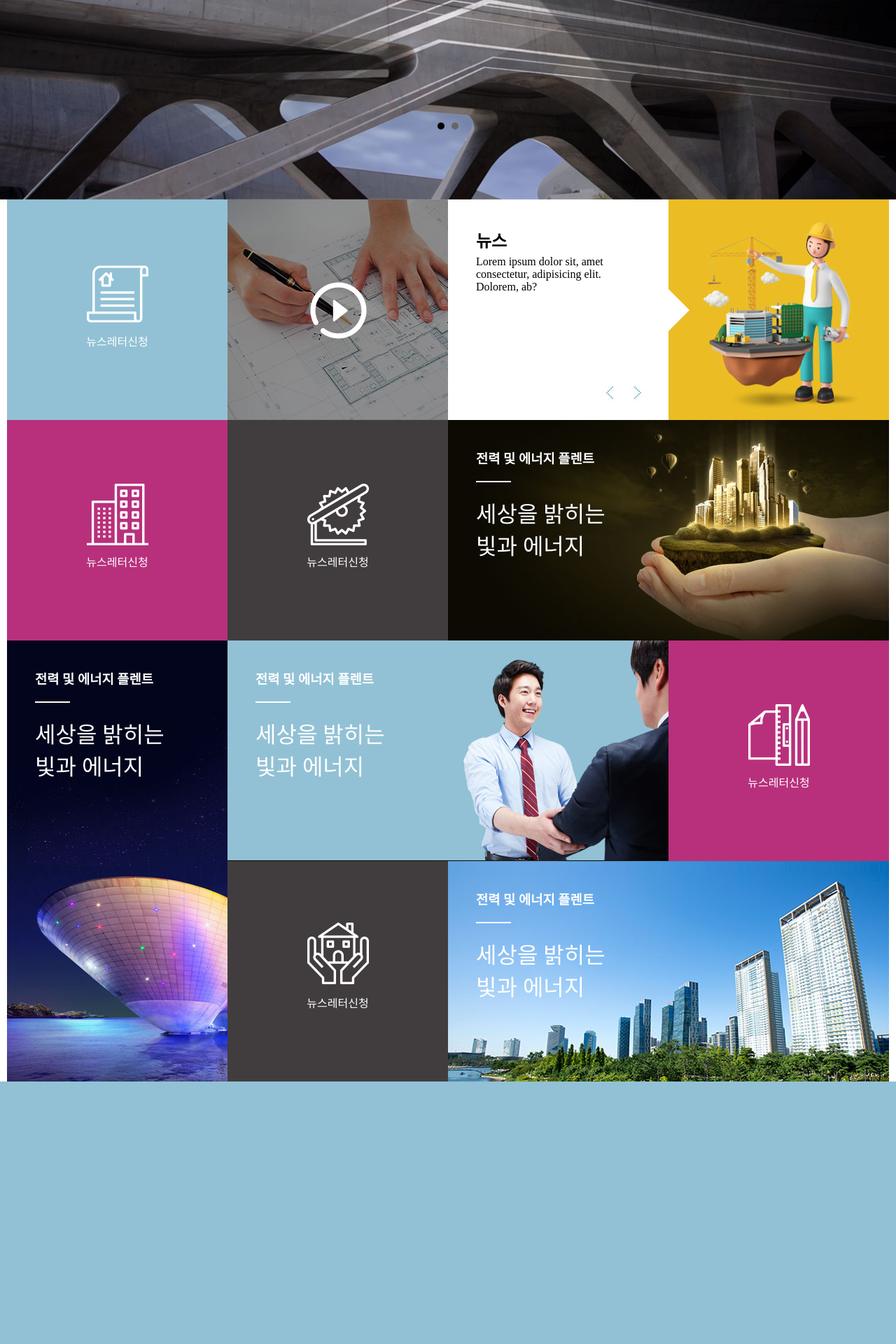
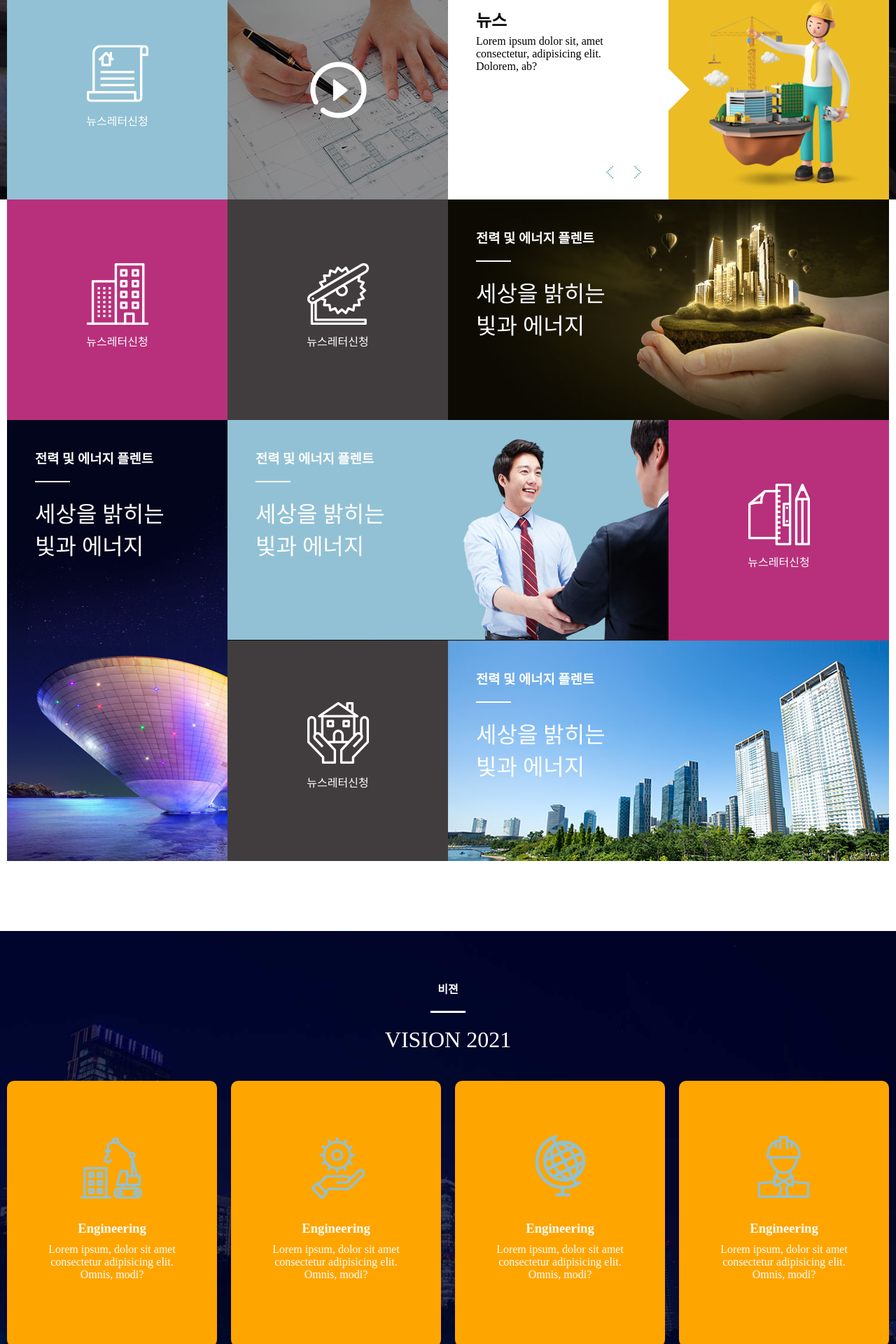
Before and after one commit to kinm229/web2021, a PHP site: page / in a window 1280 px wide. Shown: the part 720-2640 px from the top of the page at 70% size. Before the commit the page ends 2265 px from the top, so only its background shows below. Run offline with PHP 8.4, Linux system fonts and the light colour scheme.

Commit message:
asd
asdasd

```diff
--- /dev/null
+++ b/02php/css/style.css
@@ -0,0 +1,6 @@
+@charset "utf-8";
+
+*{margin: 0;padding: 0;box-sizing: border-box;}
+li{list-style:none;}
+a:visited,a:link{color: #000;text-decoration: none;}
+.clearfix:after{content:"";display: block;clear: both;}
--- a/20210105_menu/mobile_menu.html
+++ b/20210105_menu/mobile_menu.html
@@ -19,7 +19,7 @@
 				// }
 				//
 
-				if( $("#myTopMenu").attr("class") != "topNav clearfix" ){
+				if( $("#myTopMenu").attr("class") == "topNav clearfix" ){
 					$("#myTopMenu").addClass("responsive");
 				}else{
 					$("#myTopMenu").removeClass("responsive");
@@ -32,6 +32,9 @@
 
 </head>
 <body>
+	<style>
+	.menuWrap{background-color:#1f7746;}
+	</style>
 	<div class="menuWrap">
 		<nav id="myTopMenu" class="topNav clearfix ">
 			<a href="#">HOME</a>
--- /dev/null
+++ b/20210111_company/css/mobile.css
@@ -0,0 +1,135 @@
+@charset "utf-8";
+header#main_header{}
+
+/*header top*/
+#header_top{
+	width: 100%;
+	position: fixed;
+	top:0;z-index:1;
+}
+
+#header_top>h1{float: left;background:red;height: 50px;}
+#main_menu{float: right;}
+#main_menu li{float: left;height: 50px;}
+#main_menu li a{display: block;line-height:50px;padding:0 30px;}
+.toggleMenu{display: none;}
+
+/*slier*/
+.sliderWrap{height: 400px;}
+.sliderWrap li{
+	height: 400px;_background:skyblue;
+	background-repeat: no-repeat;
+	background-position: center;
+	background-size: cover;
+
+}
+.sliderWrap li.slider_1st{
+	background-image: url(../images/mainimg01.jpg);
+}
+.sliderWrap li.slider_2st{
+	background-image: url(../images/mainimg02.jpg);
+}
+
+
+.sliderWrap .slider_txt{
+	position: absolute;width: 500px;left:50%;margin-left:-250px;
+	text-align: center;color:white;top:50%;
+}
+.sliderWrap .slider_txt h3{font-size:1em;}
+.sliderWrap .slider_txt h3:after{content:"";display: none;}
+.sliderWrap .slider_txt p{display: none;}
+.sliderWrap .bx-wrapper {
+    -moz-box-shadow: none;
+    -webkit-box-shadow: none;
+    box-shadow: none;
+    border: 0 none;
+    margin-bottom: 0;
+}
+.sliderWrap .bx-wrapper .bx-pager{
+	bottom:10px;
+}
+
+/*content*/
+.content{width: 100%;}
+.content>ul>li{
+	float: left;width: 25%;position: relative;
+	overflow: hidden;transition:0.3s;
+	height: 170px;
+}
+.content>ul>li a{color:white;}
+/*.content>ul>li:nth-child(2n){background:skyblue;}*/
+
+/*content layout*/
+.content li.ct1st{background: #92c1d5;width: 50%;}
+.content li.ct2st{width: 50%;}
+.content li.ct3st{display: none;}
+.content li.ct4st{background: #b8307c;width: 50%;}
+.content li.ct5st{background: #413d3e;width: 50%;}
+.content li.ct6st{display: none;width: 50%;}
+.content li.ct7st{display: none;height: 630px;}
+.content li.ct8st{display: none;width: 50%;}
+.content li.ct9st{display: none;background: #b8307c;}
+.content li.ct10st{display: none;background: #413d3e;}
+.content li.ct11st{display: none;width: 50%;}
+
+
+/*content icon cell*/
+
+.content li.ct1st a,
+.content li.ct4st a,
+.content li.ct5st a,
+.content li.ct9st a,
+.content li.ct10st a
+{text-align: center;display: block;height: 100%;padding:20px;}
+
+.content li.ct1st img,
+.content li.ct4st img,
+.content li.ct5st img,
+.content li.ct9st img,
+.content li.ct10st img
+{display: block;margin: 0 auto;margin-bottom:5px;}
+
+/*content txt*/
+.content div.txt{position: absolute;top: 40px;left: 40px;}
+.content div.txt h3:after{
+	content:"";display: block;width: 50px;height: 2px;
+	background-color: #fff;margin: 20px 0;
+}
+.content div.txt p{font-size:2em;}
+
+/*modal layer*/
+.content .ct2st .bgImg{transition:0.3s;width: 100%;}
+.content .ct2st:hover .bgImg{transform:scale(1.2);}
+.content .ct2st .play{
+	position: absolute;left: 50%;top: 50%;
+	transform:translate(-50%,-50%);
+}
+
+/*news slider*/
+
+.content .ct3st{}
+.content .ct3st h2{position: absolute;top:40px;left: 40px;}
+.content .sliderWrap{width: 630px;height:315px;}
+.content .sliderWrap li.news{width: 630px;height:315px;}
+.content .sliderWrap .left{
+	float: left;width: 315px;height: 315px;padding: 80px 40px;
+	position: relative;
+}
+.content .sliderWrap .left:after{
+	content:"";display: block;
+	border-width:30px;
+	border-style:solid;
+	border-color:transparent transparent transparent white;
+	position: absolute;
+	top:50%;transform:translateY(-50%);
+	right:-60px;
+}
+.content .sliderWrap .right{float: right;width: 315px;height: 315px;}
+.content .ct3st .btn{position: absolute;bottom: 20px;left: 213px;width: 76px;}
+.content .ct3st .btn img{width:38px;height: 38px;float: left;}
+
+
+/*continer*/
+.container{
+	display: none;
+}
--- /dev/null
+++ b/20210111_company/css/pc.css
@@ -0,0 +1,155 @@
+@charset "utf-8";
+header#main_header{height:1950px;position: relative;margin-bottom:100px;}
+
+/*header top*/
+#header_top{
+	width: 1260px;background:pink;
+	position: fixed;left:50%;transform:translateX(-50%);
+	top:40px;z-index:1;
+}
+
+#header_top>h1{float: left;background:red;height: 50px;}
+#main_menu{float: right;}
+#main_menu li{float: left;height: 50px;}
+#main_menu li a{display: block;line-height:50px;padding:0 30px;}
+.toggleMenu{display: none;}
+
+/*slier*/
+.sliderWrap{height: 1005px;}
+.sliderWrap li{
+	height: 1005px;_background:skyblue;
+	background-repeat: no-repeat;
+	background-position: center;
+	background-size: cover;
+
+}
+.sliderWrap li.slider_1st{
+	background-image: url(../images/mainimg01.jpg);
+}
+.sliderWrap li.slider_2st{
+	background-image: url(../images/mainimg02.jpg);
+}
+
+
+.sliderWrap .slider_txt{
+	position: absolute;width: 500px;left:50%;margin-left:-250px;
+	text-align: center;color:white;top:30%;
+}
+.sliderWrap .slider_txt h3{font-size:2em;}
+.sliderWrap .slider_txt h3:after{
+	content:"";display: block;width: 300px;height: 2px;background: #fff;margin: 10px auto
+}
+
+.sliderWrap .bx-wrapper {
+    -moz-box-shadow: none;
+    -webkit-box-shadow: none;
+    box-shadow: none;
+    border: 0 none;
+    margin-bottom: 0;
+}
+.sliderWrap .bx-wrapper .bx-pager{
+	bottom:100px;
+}
+
+/*content*/
+.content{width: 1260px;position: absolute;bottom: 0px;left:50%;transform:translateX(-50%);}
+.content>ul>li{
+	float: left;width: 25%;height: 315px;position: relative;
+	overflow: hidden;transition:0.3s;
+}
+.content>ul>li a{color:white;}
+/*.content>ul>li:nth-child(2n){background:skyblue;}*/
+
+/*content layout*/
+.content li.ct1st{background: #92c1d5;}
+.content li.ct2st{}
+.content li.ct3st{width: 50%;}
+.content li.ct4st{background: #b8307c;}
+.content li.ct5st{background: #413d3e;}
+.content li.ct6st{width: 50%;}
+.content li.ct7st{height: 630px;}
+.content li.ct8st{width: 50%;}
+.content li.ct9st{background: #b8307c;}
+.content li.ct10st{background: #413d3e;}
+.content li.ct11st{width: 50%;}
+
+
+/*content icon cell*/
+
+.content li.ct1st a,
+.content li.ct4st a,
+.content li.ct5st a,
+.content li.ct9st a,
+.content li.ct10st a
+{text-align: center;display: block;height: 100%;padding-top:85px;}
+
+.content li.ct1st img,
+.content li.ct4st img,
+.content li.ct5st img,
+.content li.ct9st img,
+.content li.ct10st img
+{display: block;margin: 0 auto;margin-bottom:5px;}
+
+/*content txt*/
+.content div.txt{position: absolute;top: 40px;left: 40px;}
+.content div.txt h3:after{
+	content:"";display: block;width: 50px;height: 2px;
+	background-color: #fff;margin: 20px 0;
+}
+.content div.txt p{font-size:2em;}
+
+/*modal layer*/
+.content .ct2st .bgImg{transition:0.3s;}
+.content .ct2st:hover .bgImg{transform:scale(1.2);}
+.content .ct2st .play{
+	position: absolute;left: 50%;top: 50%;
+	transform:translate(-50%,-50%);
+}
+
+/*news slider*/
+
+.content .ct3st{}
+.content .ct3st h2{position: absolute;top:40px;left: 40px;}
+.content .sliderWrap{width: 630px;height:315px;}
+.content .sliderWrap li.news{width: 630px;height:315px;}
+.content .sliderWrap .left{
+	float: left;width: 315px;height: 315px;padding: 80px 40px;
+	position: relative;
+}
+.content .sliderWrap .left:after{
+	content:"";display: block;
+	border-width:30px;
+	border-style:solid;
+	border-color:transparent transparent transparent white;
+	position: absolute;
+	top:50%;transform:translateY(-50%);
+	right:-60px;
+}
+.content .sliderWrap .right{float: right;width: 315px;height: 315px;}
+.content .ct3st .btn{position: absolute;bottom: 20px;left: 213px;width: 76px;}
+.content .ct3st .btn img{width:38px;height: 38px;float: left;}
+
+
+/*continer*/
+.container{
+	height: 750px;
+	background:#aaa url(../images/contentsbg01.jpg) no-repeat center fixed;
+	background-size:cover;color:white;padding-top:70px;
+}
+.container .section{width: 1260px;margin: 0 auto;}
+.container h4{text-align: center;}
+.container h4:after{
+	content:"";display: block;width: 50px;height: 3px;background-color: #fff;
+	margin: 20px auto;
+}
+.container .section>p{text-align: center;font-size:2em;margin-bottom:40px;}
+.container .section li{
+	float: left;margin-right:20px;width: 300px;height: 380px;background:orange;
+	padding-top:70px;border-radius:10px;transition:0.3s;
+}
+
+.container .section li:hover{box-shadow:8px 8px 10px rgba(0,0,0,0.5);transform:translate(-10px,-10px);}
+.container .section li:last-child{margin-right:0;}
+.container .section li img{display: block;margin: 0 auto}
+.container .section li .card_body{text-align: center;padding: 20px 40px;}
+.container .card_body h3{margin-bottom:10px;}
--- a/20210111_company/css/style.css
+++ b/20210111_company/css/style.css
@@ -1,130 +1,5 @@
 @charset "utf-8";
-header#main_header{}
 
-/*header top*/
-#header_top{
-	width: 1260px;background:pink;
-	position: fixed;left:50%;transform:translateX(-50%);
-	top:40px;z-index:1;
-}
-
-#header_top>h1{float: left;background:red;height: 50px;}
-#main_menu{float: right;}
-#main_menu li{float: left;height: 50px;}
-#main_menu li a{display: block;line-height:50px;padding:0 30px;}
-.toggleMenu{display: none;}
-
-/*slier*/
-.sliderWrap{height: 1005px;}
-.sliderWrap li{
-	height: 1005px;_background:skyblue;
-	background-repeat: no-repeat;
-	background-position: center;
-	background-size: cover;
-
-}
-.sliderWrap li.slider_1st{
-	background-image: url(../images/mainimg01.jpg);
-}
-.sliderWrap li.slider_2st{
-	background-image: url(../images/mainimg02.jpg);
-}
-
-
-.sliderWrap .slider_txt{
-	position: absolute;width: 500px;left:50%;margin-left:-250px;
-	text-align: center;color:white;top:30%;
-}
-.sliderWrap .slider_txt h3{font-size:2em;}
-.sliderWrap .slider_txt h3:after{
-	content:"";display: block;width: 300px;height: 2px;background: #fff;margin: 10px auto
-}
-
-.sliderWrap .bx-wrapper {
-    -moz-box-shadow: none;
-    -webkit-box-shadow: none;
-    box-shadow: none;
-    border: 0 none;
-    margin-bottom: 0;
-}
-.sliderWrap .bx-wrapper .bx-pager{
-	bottom:100px;
-}
-
-/*content*/
-.content{width: 1260px;margin: 0 auto;}
-.content>ul>li{
-	float: left;width: 25%;height: 315px;position: relative;
-	overflow: hidden;transition:0.3s;
-}
-.content>ul>li a{color:white;}
-/*.content>ul>li:nth-child(2n){background:skyblue;}*/
-
-/*content layout*/
-.content li.ct1st{background: #92c1d5;}
-.content li.ct2st{}
-.content li.ct3st{width: 50%;}
-.content li.ct4st{background: #b8307c;}
-.content li.ct5st{background: #413d3e;}
-.content li.ct6st{width: 50%;}
-.content li.ct7st{height: 630px;}
-.content li.ct8st{width: 50%;}
-.content li.ct9st{background: #b8307c;}
-.content li.ct10st{background: #413d3e;}
-.content li.ct11st{width: 50%;}
-
-
-/*content icon cell*/
-
-.content li.ct1st a,
-.content li.ct4st a,
-.content li.ct5st a,
-.content li.ct9st a,
-.content li.ct10st a
-{text-align: center;display: block;height: 100%;padding-top:85px;}
-
-.content li.ct1st img,
-.content li.ct4st img,
-.content li.ct5st img,
-.content li.ct9st img,
-.content li.ct10st img
-{display: block;margin: 0 auto;margin-bottom:5px;}
-
-/*content txt*/
-.content div.txt{position: absolute;top: 40px;left: 40px;}
-.content div.txt h3:after{
-	content:"";display: block;width: 50px;height: 2px;
-	background-color: #fff;margin: 20px 0;
-}
-.content div.txt p{font-size:2em;}
-
-/*modal layer*/
-.content .ct2st .bgImg{transition:0.3s;}
-.content .ct2st:hover .bgImg{transform:scale(1.2);}
-.content .ct2st .play{
-	position: absolute;left: 50%;top: 50%;
-	transform:translate(-50%,-50%);
-}
-
-/*news slider*/
-
-.content .ct3st{}
-.content .ct3st h2{position: absolute;top:40px;left: 40px;}
-.content .sliderWrap{width: 630px;height:315px;}
-.content .sliderWrap li.news{width: 630px;height:315px;}
-.content .sliderWrap .left{
-	float: left;width: 315px;height: 315px;padding: 80px 40px;
-	position: relative;
-}
-.content .sliderWrap .left:after{
-	content:"";display: block;
-	border-width:30px;
-	border-style:solid;
-	border-color:transparent transparent transparent white;
-	position: absolute;
-	top:50%;transform:translateY(-50%);
-	right:-60px;
-}
-.content .sliderWrap .right{float: right;width: 315px;height: 315px;}
-.content .ct3st .btn{position: absolute;bottom: 20px;left: 213px;width: 76px;}
-.content .ct3st .btn img{width:38px;height: 38px;float: left;}
+@import "pc.css" all and (min-width:992px);
+@import "tablet.css" all and (min-width:557px) and (max-width:991px);
+@import "mobile.css" all and (max-width:556px);
--- /dev/null
+++ b/20210111_company/css/tablet.css
@@ -0,0 +1,155 @@
+@charset "utf-8";
+header#main_header{height:1950px;position: relative;margin-bottom:100px;}
+
+/*header top*/
+#header_top{
+	width: 1260px;background:pink;
+	position: fixed;left:50%;transform:translateX(-50%);
+	top:40px;z-index:1;
+}
+
+#header_top>h1{float: left;background:red;height: 50px;}
+#main_menu{float: right;}
+#main_menu li{float: left;height: 50px;}
+#main_menu li a{display: block;line-height:50px;padding:0 30px;}
+.toggleMenu{display: none;}
+
+/*slier*/
+.sliderWrap{height: 1005px;}
+.sliderWrap li{
+	height: 1005px;_background:skyblue;
+	background-repeat: no-repeat;
+	background-position: center;
+	background-size: cover;
+
+}
+.sliderWrap li.slider_1st{
+	background-image: url(../images/mainimg01.jpg);
+}
+.sliderWrap li.slider_2st{
+	background-image: url(../images/mainimg02.jpg);
+}
+
+
+.sliderWrap .slider_txt{
+	position: absolute;width: 500px;left:50%;margin-left:-250px;
+	text-align: center;color:white;top:30%;
+}
+.sliderWrap .slider_txt h3{font-size:2em;}
+.sliderWrap .slider_txt h3:after{
+	content:"";display: block;width: 300px;height: 2px;background: #fff;margin: 10px auto
+}
+
+.sliderWrap .bx-wrapper {
+    -moz-box-shadow: none;
+    -webkit-box-shadow: none;
+    box-shadow: none;
+    border: 0 none;
+    margin-bottom: 0;
+}
+.sliderWrap .bx-wrapper .bx-pager{
+	bottom:100px;
+}
+
+/*content*/
+.content{width: 1260px;position: absolute;bottom: 0px;left:50%;transform:translateX(-50%);}
+.content>ul>li{
+	float: left;width: 25%;height: 315px;position: relative;
+	overflow: hidden;transition:0.3s;
+}
+.content>ul>li a{color:white;}
+/*.content>ul>li:nth-child(2n){background:skyblue;}*/
+
+/*content layout*/
+.content li.ct1st{background: #92c1d5;}
+.content li.ct2st{}
+.content li.ct3st{width: 50%;}
+.content li.ct4st{background: #b8307c;}
+.content li.ct5st{background: #413d3e;}
+.content li.ct6st{width: 50%;}
+.content li.ct7st{height: 630px;}
+.content li.ct8st{width: 50%;}
+.content li.ct9st{background: #b8307c;}
+.content li.ct10st{background: #413d3e;}
+.content li.ct11st{width: 50%;}
+
+
+/*content icon cell*/
+
+.content li.ct1st a,
+.content li.ct4st a,
+.content li.ct5st a,
+.content li.ct9st a,
+.content li.ct10st a
+{text-align: center;display: block;height: 100%;padding-top:85px;}
+
+.content li.ct1st img,
+.content li.ct4st img,
+.content li.ct5st img,
+.content li.ct9st img,
+.content li.ct10st img
+{display: block;margin: 0 auto;margin-bottom:5px;}
+
+/*content txt*/
+.content div.txt{position: absolute;top: 40px;left: 40px;}
+.content div.txt h3:after{
+	content:"";display: block;width: 50px;height: 2px;
+	background-color: #fff;margin: 20px 0;
+}
+.content div.txt p{font-size:2em;}
+
+/*modal layer*/
+.content .ct2st .bgImg{transition:0.3s;}
+.content .ct2st:hover .bgImg{transform:scale(1.2);}
+.content .ct2st .play{
+	position: absolute;left: 50%;top: 50%;
+	transform:translate(-50%,-50%);
+}
+
+/*news slider*/
+
+.content .ct3st{}
+.content .ct3st h2{position: absolute;top:40px;left: 40px;}
+.content .sliderWrap{width: 630px;height:315px;}
+.content .sliderWrap li.news{width: 630px;height:315px;}
+.content .sliderWrap .left{
+	float: left;width: 315px;height: 315px;padding: 80px 40px;
+	position: relative;
+}
+.content .sliderWrap .left:after{
+	content:"";display: block;
+	border-width:30px;
+	border-style:solid;
+	border-color:transparent transparent transparent white;
+	position: absolute;
+	top:50%;transform:translateY(-50%);
+	right:-60px;
+}
+.content .sliderWrap .right{float: right;width: 315px;height: 315px;}
+.content .ct3st .btn{position: absolute;bottom: 20px;left: 213px;width: 76px;}
+.content .ct3st .btn img{width:38px;height: 38px;float: left;}
+
+
+/*continer*/
+.container{
+	height: 750px;
+	background:#aaa url(../images/contentsbg01.jpg) no-repeat center fixed;
+	background-size:cover;color:white;padding-top:70px;
+}
+.container .section{width: 1260px;margin: 0 auto;}
+.container h4{text-align: center;}
+.container h4:after{
+	content:"";display: block;width: 50px;height: 3px;background-color: #fff;
+	margin: 20px auto;
+}
+.container .section>p{text-align: center;font-size:2em;margin-bottom:40px;}
+.container .section li{
+	float: left;margin-right:20px;width: 300px;height: 380px;background:orange;
+	padding-top:70px;border-radius:10px;transition:0.3s;
+}
+
+.container .section li:hover{box-shadow:8px 8px 10px rgba(0,0,0,0.5);transform:translate(-10px,-10px);}
+.container .section li:last-child{margin-right:0;}
+.container .section li img{display: block;margin: 0 auto}
+.container .section li .card_body{text-align: center;padding: 20px 40px;}
+.container .card_body h3{margin-bottom:10px;}
--- a/20210111_company/index.html
+++ b/20210111_company/index.html
@@ -167,5 +167,53 @@
 		</div>
 
 	</header>
+	<div class="container">
+		<div class="section">
+			<h4>비젼</h4>
+			<p>VISION 2021</p>
+
+			<ul class="clearfix">
+				<li>
+					<div class="card">
+						<img src="images/banner_icon01_01.png" alt="engineering">
+						<div class="card_body">
+							<h3>Engineering</h3>
+							<p>Lorem ipsum, dolor sit amet consectetur adipisicing elit. Omnis, modi?</p>
+						</div>
+					</div>
+				</li>
+				<li>
+					<div class="card">
+						<img src="images/banner_icon01_02.png" alt="engineering">
+						<div class="card_body">
+							<h3>Engineering</h3>
+							<p>Lorem ipsum, dolor sit amet consectetur adipisicing elit. Omnis, modi?</p>
+						</div>
+					</div>
+				</li>
+				<li>
+					<div class="card">
+						<img src="images/banner_icon01_03.png" alt="engineering">
+						<div class="card_body">
+							<h3>Engineering</h3>
+							<p>Lorem ipsum, dolor sit amet consectetur adipisicing elit. Omnis, modi?</p>
+						</div>
+					</div>
+				</li>
+				<li>
+					<div class="card">
+						<img src="images/banner_icon01_04.png" alt="engineering">
+						<div class="card_body">
+							<h3>Engineering</h3>
+							<p>Lorem ipsum, dolor sit amet consectetur adipisicing elit. Omnis, modi?</p>
+						</div>
+					</div>
+				</li>
+			</ul>
+
+		</div>
+	</div>
+
+
 </body>
 </html>
```
Also changed, not shown: 02php/index.html (added, +34 -0 lines), 02php/sftp-config.json (added, +45 -0 lines), 20210105_menu/toggle_menu.html (+2 -0 lines), 20210114_event/index.html (added, +34 -0 lines), 1 other file.
